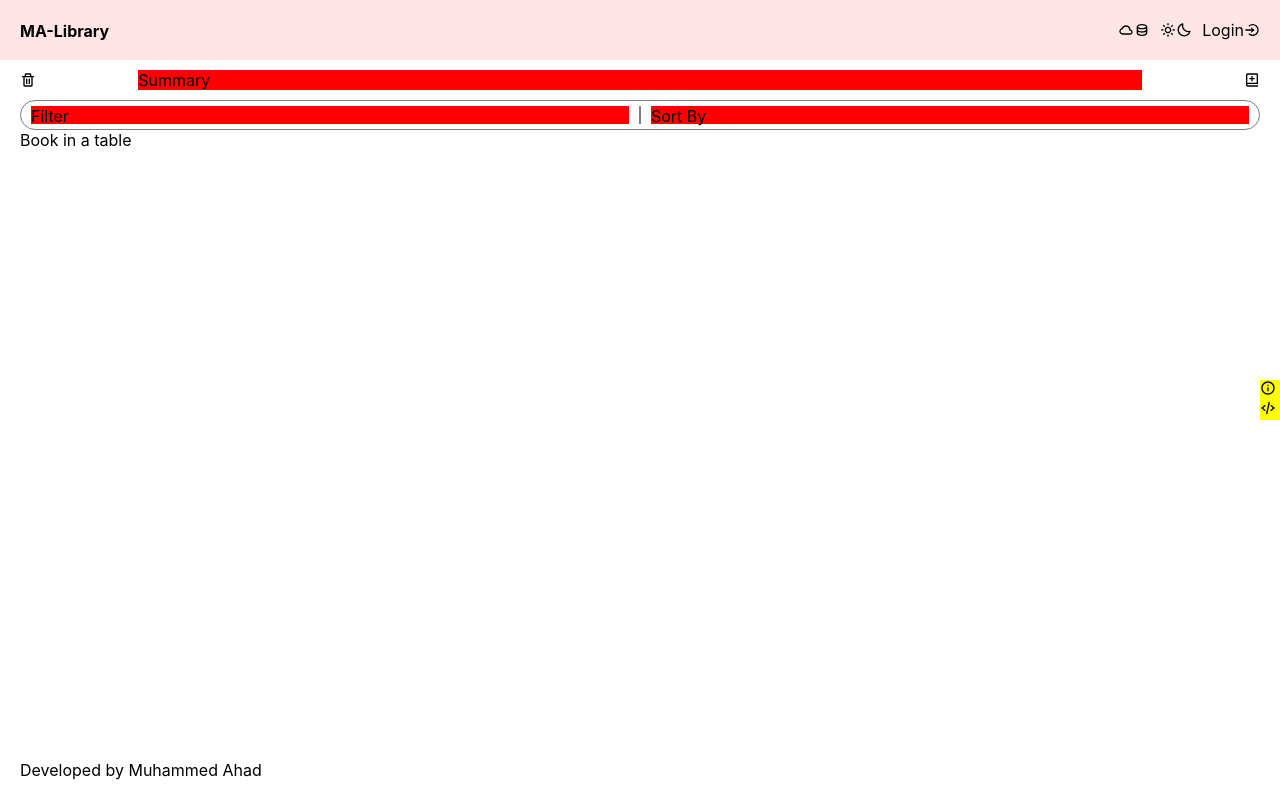
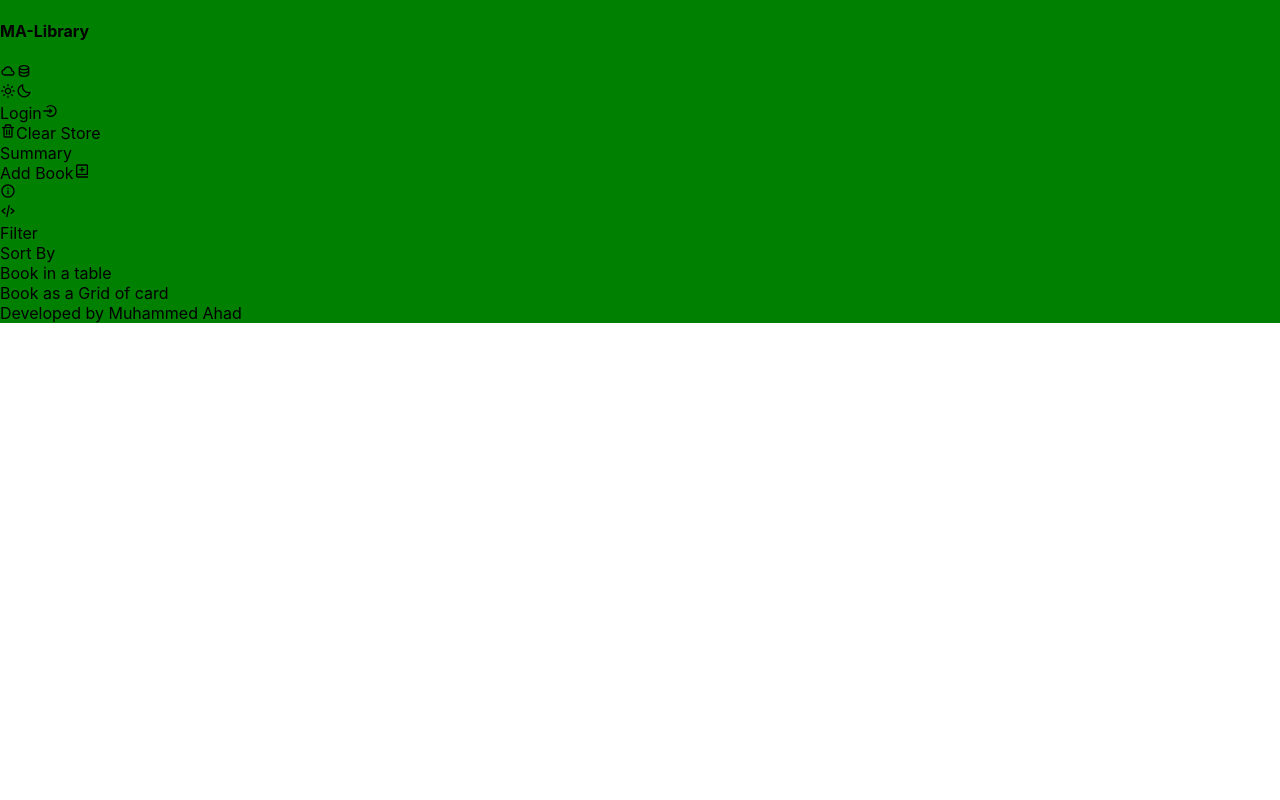
Before and after one commit to maaahad/ma-library, a Next.js app: page / in a window 1280 px wide. Built offline with nearby package versions, Linux system fonts and the light colour scheme.

Commit message:
Sass styling initiated ...

```diff
--- a/components/books.js
+++ b/components/books.js
@@ -2,37 +2,15 @@
 // next
 // components
 import FilterNSort from "./filterNsort";
-// react-jss
-import { createUseStyles } from "react-jss";
-
-const useStyles = createUseStyles((theme) => ({
-  books: {},
-  filterNsort: {},
-  booksTable: {
-    display: "none",
-  },
-  booksCardGrid: {
-    display: "block",
-  },
-  "@media screen and (min-width: 720px)": {
-    booksTable: {
-      display: "block",
-    },
-    booksCardGrid: {
-      display: "none",
-    },
-  },
-}));
 
 export default function Books() {
-  const classes = useStyles();
   return (
-    <div className={classes.books}>
-      <div className={classes.filterNsort}>
+    <div>
+      <div>
         <FilterNSort />
       </div>
-      <div className={classes.booksTable}>Book in a table</div>
-      <div className={classes.booksCardGrid}>Book as a Grid of card</div>
+      <div>Book in a table</div>
+      <div>Book as a Grid of card</div>
     </div>
   );
 }
--- a/components/filterNsort.js
+++ b/components/filterNsort.js
@@ -6,53 +6,13 @@
 // components
 
 // react-jss
-import { createUseStyles } from "react-jss";
-
-const useStyles = createUseStyles((theme) => ({
-  filterNsort: {
-    width: "100%",
-    height: 30,
-    display: "flex",
-    flexFlow: "row nowrap",
-    alignItems: "center",
-    justifyContent: "space-between",
-    padding: {
-      top: 5,
-      bottom: 5,
-      left: 10,
-      right: 10,
-    },
-    border: "1px solid grey",
-    borderRadius: 15,
-  },
-  divider: {
-    height: "100%",
-    width: 2,
-    backgroundColor: "grey",
-    margin: {
-      left: 10,
-      right: 10,
-    },
-  },
-  filter: {
-    height: "100%",
-    width: "calc((100% - 2px - 5px) / 2 )",
-    backgroundColor: "red",
-  },
-  sort: {
-    height: "100%",
-    width: "calc((100% - 2px - 5px) / 2 )",
-    backgroundColor: "red",
-  },
-}));
 
 export default function FilterNSort() {
-  const classes = useStyles();
   return (
-    <div className={classes.filterNsort}>
-      <div className={classes.filter}>Filter</div>
-      <div className={classes.divider}></div>
-      <div className={classes.sort}>Sort By</div>
+    <div>
+      <div>Filter</div>
+      <div></div>
+      <div>Sort By</div>
     </div>
   );
 }
--- a/components/layout.js
+++ b/components/layout.js
@@ -2,49 +2,19 @@
 // next
 
 // components
-import Nav from "./navigation/nav";
-// react-jss
-import { createUseStyles } from "react-jss";
+import Nav from "./nav";
 
-const useStyles = createUseStyles((theme) => ({
-  container: {
-    position: "relative",
-    padding: {
-      left: 20,
-      right: 20,
-    },
-    display: "flex",
-    flexFlow: "column wrap",
-    alignItems: "stretch",
-    justifyContent: "space-between",
-    minHeight: "100vh",
-  },
-  head: {
-    width: "100%",
-    height: 60,
-    position: "fixed",
-    top: 0,
-    left: 0,
-  },
-  main: {
-    // nav height + 10px
-    marginTop: 70,
-    flex: 1,
-  },
-  footer: {
-    height: 40,
-  },
-}));
+// sass
+import Styles from "../styles/layout.module.sass";
 
 export default function Layout({ children }) {
-  const classes = useStyles();
   return (
-    <div className={classes.container}>
-      <header className={classes.head}>
+    <div className={Styles.container}>
+      <header>
         <Nav />
       </header>
-      <main className={classes.main}>{children}</main>
-      <footer className={classes.footer}>
+      <main>{children}</main>
+      <footer>
         <div>Developed by Muhammed Ahad</div>
       </footer>
     </div>
--- a/components/mainTop.js
+++ b/components/mainTop.js
@@ -7,83 +7,15 @@ import { BiTrash, BiBookAdd } from "react-icons/bi";
 // clsx
 import clsx from "clsx";
 
-// react-jss
-import { createUseStyles } from "react-jss";
-
-const useStyles = createUseStyles((theme) => ({
-  mainTop: {
-    display: "flex",
-    flexFlow: "row nowrap",
-    alignItems: "center",
-    justifyContent: "space-between",
-    "& > * + *": {
-      marginLeft: 10,
-    },
-  },
-  summary: {
-    width: "calc(100% - 110px - 110px)",
-    backgroundColor: "red",
-  },
-  animatedButton: {
-    position: "relative",
-    width: 110,
-    display: "flex",
-    flexFlow: "row nowrap",
-    alignItems: "center",
-    "& > span": {
-      display: "inline-block",
-      transition: theme.transitions.all,
-      opacity: 0,
-      position: "absolute",
-      top: 0,
-    },
-    "&:hover": {
-      cursor: "pointer",
-      "& > span": {
-        opacity: 1,
-      },
-    },
-  },
-  clearStorage: {
-    // backgroundColor: "green",
-    justifyContent: "flex-start",
-    "& > span": {
-      left: 0,
-      marginLeft: 10,
-    },
-    "&:hover": {
-      "& > span": {
-        opacity: 1,
-        left: 10,
-      },
-    },
-  },
-  addBook: {
-    // backgroundColor: "green",
-    justifyContent: "flex-end",
-    "& > span": {
-      right: 0,
-      marginRight: 10,
-    },
-    "&:hover": {
-      "& > span": {
-        opacity: 1,
-        right: 10,
-      },
-    },
-  },
-}));
-
 export default function MainTop() {
-  const classes = useStyles();
   return (
-    <div className={classes.mainTop}>
-      <div className={clsx(classes.animatedButton, classes.clearStorage)}>
+    <div>
+      <div>
         <BiTrash />
         <span>Clear Store</span>
       </div>
-      <div className={classes.summary}>Summary</div>
-      <div className={clsx(classes.animatedButton, classes.addBook)}>
+      <div>Summary</div>
+      <div>
         <span>Add Book</span>
         <BiBookAdd />
       </div>
--- /dev/null
+++ b/components/nav.js
@@ -0,0 +1,33 @@
+// react
+
+// next
+
+// react-icons
+
+import { BiMoon, BiSun, BiCloud, BiData, BiLogInCircle } from "react-icons/bi";
+
+// components
+
+export default function Nav() {
+  return (
+    <nav>
+      <div>
+        <h4>MA-Library</h4>
+      </div>
+      <div>
+        <div>
+          <BiCloud />
+          <BiData />
+        </div>
+        <div>
+          <BiSun />
+          <BiMoon />
+        </div>
+        <div>
+          <span>Login</span>
+          <BiLogInCircle />
+        </div>
+      </div>
+    </nav>
+  );
+}
--- a/components/navigation/nav.js
+++ /dev/null
@@ -1,98 +0,0 @@
-// react
-
-// next
-
-// react-icons
-
-import { FaSun, FaMoon, FaCloud, FaDatabase } from "react-icons/fa";
-import { AiFillDatabase, AiOutlineCloud } from "react-icons/ai";
-import { BiMoon, BiSun, BiCloud, BiData, BiLogInCircle } from "react-icons/bi";
-
-// components
-
-// react-jss
-import { createUseStyles } from "react-jss";
-
-const useStyles = createUseStyles((theme) => ({
-  nav: {
-    padding: {
-      left: 20,
-      right: 20,
-    },
-    height: 60,
-    display: "flex",
-    flexflow: "row nowrap",
-    alignItems: "center",
-    jusifyContent: "space-between",
-    "& > *": {
-      height: "100%",
-    },
-    backgroundColor: "rgba(255, 0, 0, .1)",
-  },
-  logo: {
-    // backgroundColor: "red",
-  },
-  rightNav: {
-    flex: 1,
-    // backgroundColor: "green",
-    display: "flex",
-    flexFlow: "row nowrap",
-    alignItems: "center",
-    justifyContent: "flex-end",
-    "& > * + *": {
-      marginLeft: 10,
-    },
-  },
-  storageOption: {
-    display: "flex",
-    flexFlow: "row nowrap",
-    alignItems: "center",
-    justifyContent: "center",
-  },
-  themeOption: {
-    display: "flex",
-    flexFlow: "row nowrap",
-    alignItems: "center",
-    justifyContent: "center",
-  },
-  login: {
-    display: "flex",
-    flexFlow: "row nowrap",
-    alignItems: "center",
-    justifyContent: "center",
-    // transition: theme.transitions.all,
-    // "& > span": {
-    //   display: "none",
-    // },
-    // "&:hover": {
-    //   "& > span": {
-    //     display: "inline-block",
-    //   },
-    // },
-  },
-}));
-
-export default function Nav() {
-  const classes = useStyles();
-  return (
-    <nav className={classes.nav}>
-      <div className={classes.logo}>
-        <h4>MA-Library</h4>
-      </div>
-      <div className={classes.rightNav}>
-        <div className={classes.storageOption}>
-          <BiCloud />
-          <BiData />
-        </div>
-        <div className={classes.themeOption}>
-          <BiSun />
-          <BiMoon />
-        </div>
-        <div className={classes.login}>
-          <span>Login</span>
-          <BiLogInCircle />
-        </div>
-      </div>
-    </nav>
-  );
-}
--- a/package.json
+++ b/package.json
@@ -14,7 +14,7 @@
     "react": "17.0.2",
     "react-dom": "17.0.2",
     "react-icons": "^4.2.0",
-    "react-jss": "^10.7.1"
+    "sass": "^1.38.2"
   },
   "devDependencies": {
     "eslint": "7.32.0",
--- a/pages/_app.js
+++ b/pages/_app.js
@@ -3,19 +3,11 @@ import "../styles/globals.css";
 // component
 import Layout from "../components/layout";
 
-// themes
-import lightTheme from "../themes/light";
-
-// setting up theme from react-jss
-import { ThemeProvider } from "react-jss";
-
 function MyApp({ Component, pageProps }) {
   return (
-    <ThemeProvider theme={lightTheme}>
-      <Layout>
-        <Component {...pageProps} />
-      </Layout>
-    </ThemeProvider>
+    <Layout>
+      <Component {...pageProps} />
+    </Layout>
   );
 }
 
--- a/pages/_document.js
+++ /dev/null
@@ -1,54 +0,0 @@
-// Reference for JSS issue on NextJS fast refresh
-// https://medium.com/wesionary-team/implementing-react-jss-on-next-js-projects-7ceaee985cad
-// https://github.com/mui-org/material-ui/tree/next/examples/nextjs
-
-import Document, { Html, Head, Main, NextScript } from "next/document";
-import { SheetsRegistry, JssProvider, createGenerateId } from "react-jss";
-class MyDocument extends Document {
-  static async getInitialProps(ctx) {
-    const registry = new SheetsRegistry();
-    const generateId = createGenerateId();
-    const originalRenderPage = ctx.renderPage;
-    ctx.renderPage = () =>
-      originalRenderPage({
-        enhanceApp: (App) => (props) =>
-          (
-            <JssProvider registry={registry} generateId={generateId}>
-              <App {...props} />
-            </JssProvider>
-          ),
-      });
-    const initialProps = await Document.getInitialProps(ctx);
-    return {
-      ...initialProps,
-      styles: (
-        <>
-          {initialProps.styles}
-          <style id="server-side-styles">{registry.toString()}</style>
-        </>
-      ),
-    };
-  }
-  render() {
-    return (
-      <Html>
-        <Head>
-          <link
-            rel="stylesheet"
-            href="https://fonts.googleapis.com/css?family=Roboto:300,400,500,700&display=swap"
-          />
-          <link
-            rel="stylesheet"
-            href="https://fonts.googleapis.com/icon?family=Material+Icons"
-          />
-          <link rel="icon" href="/images/maaahad.jpg" />
-        </Head>
-        <body>
-          <Main />
-          <NextScript />
-        </body>
-      </Html>
-    );
-  }
-}
-export default MyDocument;
--- a/pages/index.js
+++ b/pages/index.js
@@ -10,42 +10,9 @@ import { BiCodeAlt, BiInfoCircle } from "react-icons/bi";
 import MainTop from "../components/mainTop";
 import Books from "../components/books";
 
-// react-jss
-import { createUseStyles } from "react-jss";
-
-const useStyles = createUseStyles((theme) => ({
-  container: {
-    display: "flex",
-    flexFlow: "column wrap",
-    alignItems: "stretch",
-    justifyContent: "space-between",
-  },
-  sourceNInfo: {
-    backgroundColor: "yellow",
-    // width and height will be fixed later
-    width: 20,
-    height: 40,
-    position: "fixed",
-    top: "calc(50% - 20px)",
-    left: 0,
-    transition: theme.transitions.all,
-  },
-  mainTop: {
-    marginBottom: 10,
-  },
-  books: {},
-
-  "@media screen and (min-width: 720px)": {
-    sourceNInfo: {
-      left: "calc(100% - 20px)",
-    },
-  },
-}));
-
 export default function Home() {
-  const classes = useStyles("blue");
   return (
-    <div className={classes.container}>
+    <div>
       <Head>
         <title>MA - Library</title>
         <meta
@@ -54,10 +21,10 @@ export default function Home() {
         />
       </Head>
       {/* the following will be part of main */}
-      <div className={classes.mainTop}>
+      <div>
         <MainTop />
       </div>
-      <div className={classes.sourceNInfo}>
+      <div>
         <div>
           <BiInfoCircle />
         </div>
@@ -65,7 +32,7 @@ export default function Home() {
           <BiCodeAlt />
         </div>
       </div>
-      <div className={classes.books}>
+      <div>
         <Books />
       </div>
     </div>
--- /dev/null
+++ b/styles/layout.module.sass
@@ -0,0 +1,6 @@
+.container
+    background-color: green
+    display: flex
+    flex-flow: column wrap
+    align-items: stretch
+    justify-content: space-between
```
Also changed, not shown: 1 other file (tests, documents, lock files or other folders).
